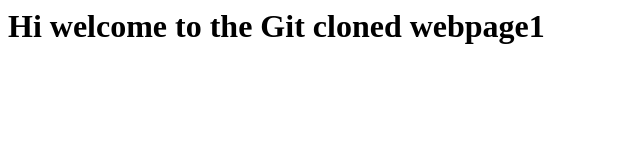
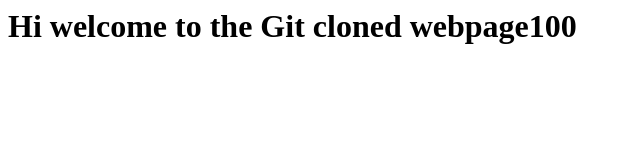
Before and after one commit to atishambavane/webpages-1, a website: page index.html in a window 1280 px wide. Shown: the full height of the page, 0-640 px from the left. Drawn offline with Linux system fonts and the light colour scheme.

Commit message:
made chages to 100

```diff
--- a/index.html
+++ b/index.html
@@ -1 +1 @@
-<h1>Hi welcome to the Git cloned webpage1</h1>
+<h1>Hi welcome to the Git cloned webpage100</h1>
```
